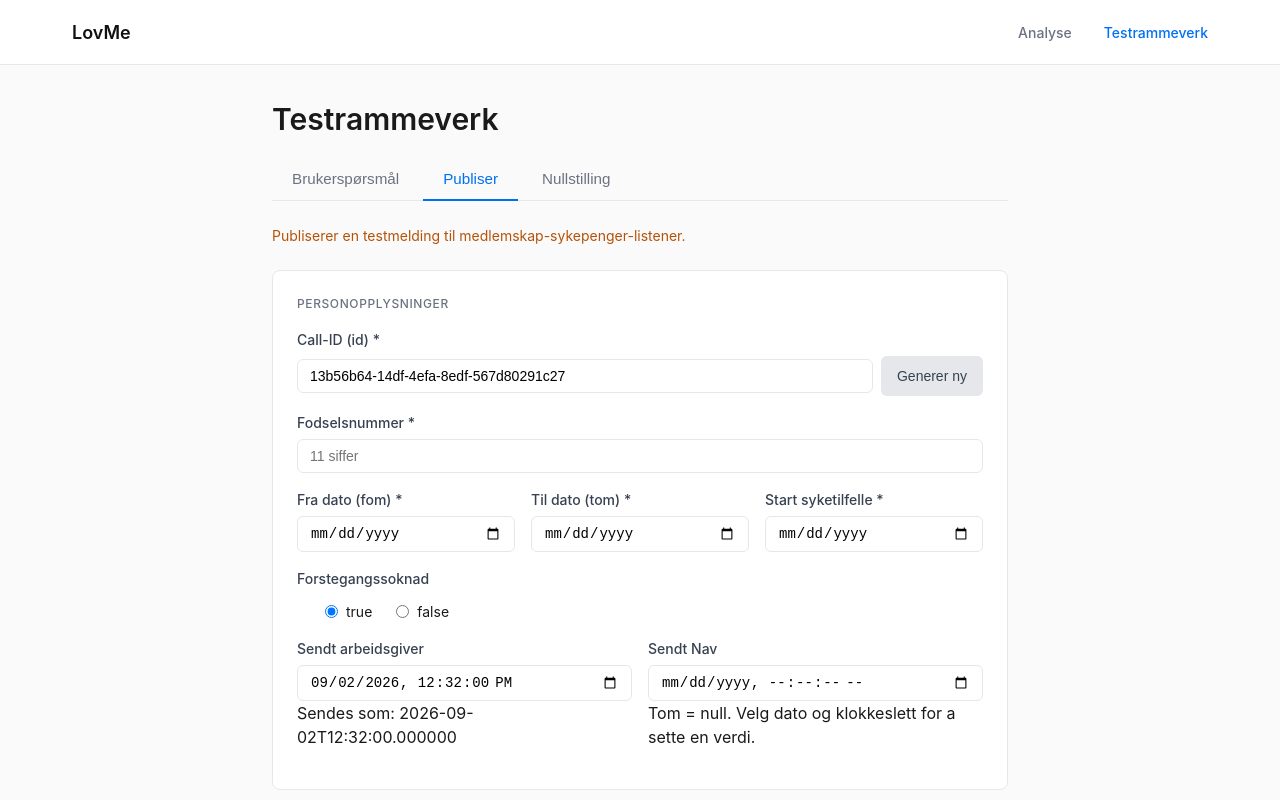
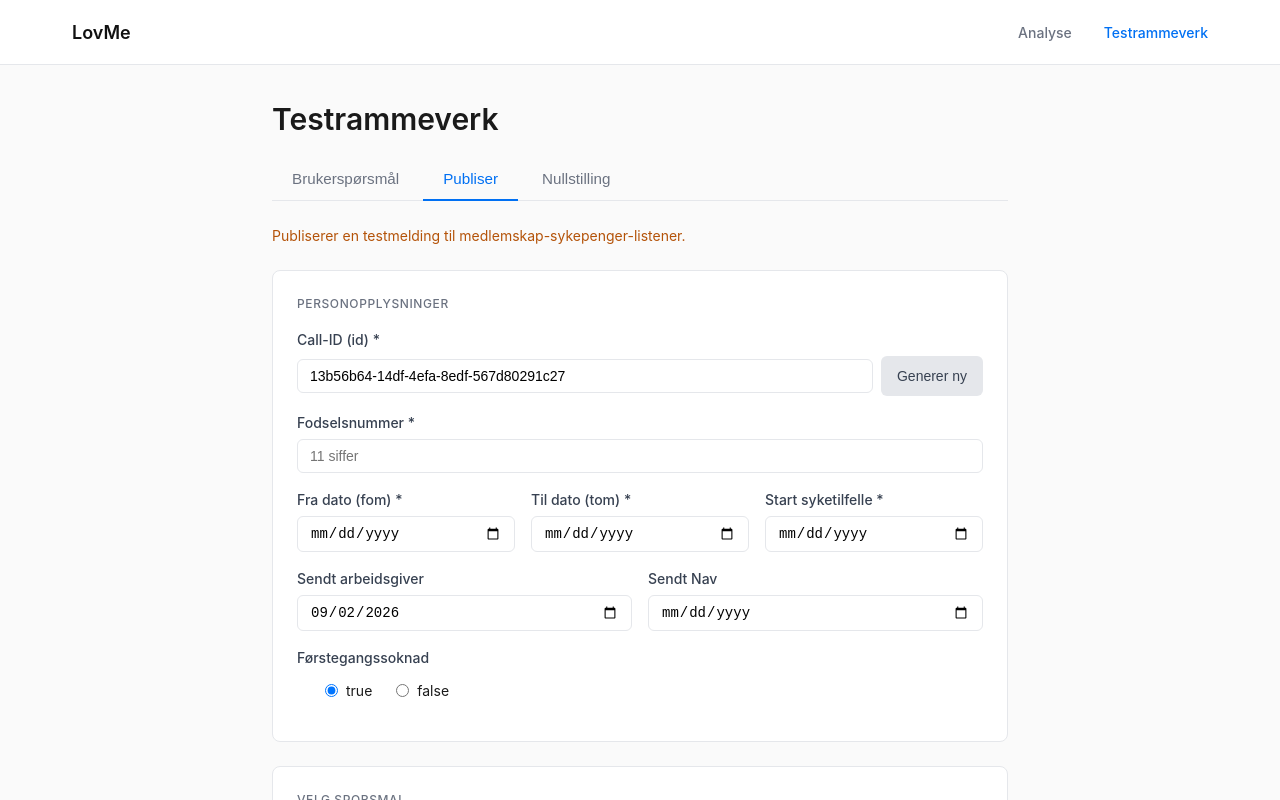
Before and after one commit to navikt/medlemskap-analyse, a Next.js app: page /testrammeverk in a window 1280 px wide. Both pictures are taken after a click on the tab "Publiser". Shown: the top 800 px of the page. Built offline with nearby package versions, Linux system fonts and the light colour scheme.

Commit message:
Bytter plass på sendtNav og sendtArbeidsgriver med førstegangssøknad

```diff
--- a/app/testrammeverk/PubliserPanel.tsx
+++ b/app/testrammeverk/PubliserPanel.tsx
@@ -58,17 +58,12 @@ const labels: Record<keyof Selections, string> = {
     oppholdUtenforNorge: "Opphold utenfor Norge",
 }
 
-// Konverterer verdien fra en datetime-local-velger (YYYY-MM-DDTHH:mm eller
-// YYYY-MM-DDTHH:mm:ss) til backend-formatet med mikrosekunder, f.eks.
-// "2022-05-11T17:32:04.071367". Tom verdi gir null.
+// Konverterer en ren dato fra datovelgeren (YYYY-MM-DD) til backend-formatet
+// med et fast klokkeslett (13:00) og mikrosekunder, f.eks.
+// "2022-05-11T13:00:00.000000". Tom verdi gir null.
 const toMikrosekundIso = (value: string): string | null => {
     if (value.trim() === "") return null
-    let iso = value.trim()
-    // Legg til sekunder hvis velgeren kun ga minutter
-    if (iso.length === 16) iso += ":00"
-    // Legg til mikrosekunder hvis de mangler
-    if (!iso.includes(".")) iso += ".000000"
-    return iso
+    return `${value.trim()}T13:00:00.000000`
 }
 
 export function PubliserPanel() {
@@ -88,7 +83,7 @@ export function PubliserPanel() {
     const [isLoading, setIsLoading] = useState(false)
     const [result, setResult] = useState<{ success: boolean; message: string } | null>(null)
     const [soknadId, setSoknadId] = useState(() => crypto.randomUUID())
-    const [sendtArbeidsgiver, setSendtArbeidsgiver] = useState(() => new Date().toISOString().slice(0, 19))
+    const [sendtArbeidsgiver, setSendtArbeidsgiver] = useState(() => new Date().toISOString().slice(0, 10))
     const [sendtNav, setSendtNav] = useState("")
 
     const handleCheckboxChange = (key: keyof Selections) => {
@@ -284,8 +279,36 @@ export function PubliserPanel() {
                     </div>
                 </div>
 
+                <div className="form-row">
+                    <div className="form-group">
+                        <label className="form-label" htmlFor="sendtArbeidsgiver">
+                            Sendt arbeidsgiver
+                        </label>
+                        <input
+                            type="date"
+                            id="sendtArbeidsgiver"
+                            className="form-input"
+                            value={sendtArbeidsgiver}
+                            onChange={(e) => setSendtArbeidsgiver(e.target.value)}
+                        />
+                    </div>
+
+                    <div className="form-group">
+                        <label className="form-label" htmlFor="sendtNav">
+                            Sendt Nav
+                        </label>
+                        <input
+                            type="date"
+                            id="sendtNav"
+                            className="form-input"
+                            value={sendtNav}
+                            onChange={(e) => setSendtNav(e.target.value)}
+                        />
+                    </div>
+                </div>
+
                 <div className="form-group">
-                    <label className="form-label">Forstegangssoknad</label>
+                    <label className="form-label">Førstegangssoknad</label>
                     <div className="radio-group">
                         <label className="radio-label">
                             <input
@@ -305,46 +328,6 @@ export function PubliserPanel() {
                             />
                             <span>false</span>
                         </label>
-                    </div>
-                </div>
-
-                <div className="form-row">
-                    <div className="form-group">
-                        <label className="form-label" htmlFor="sendtArbeidsgiver">
-                            Sendt arbeidsgiver
-                        </label>
-                        <input
-                            type="datetime-local"
-                            id="sendtArbeidsgiver"
-                            className="form-input"
-                            step={1}
-                            value={sendtArbeidsgiver}
-                            onChange={(e) => setSendtArbeidsgiver(e.target.value)}
-                        />
-                        <span className="field-hint">
-              {sendtArbeidsgiver.trim() === ""
-                  ? "Tom = null. Velg dato og klokkeslett for a sette en verdi."
-                  : `Sendes som: ${toMikrosekundIso(sendtArbeidsgiver)}`}
-            </span>
-                    </div>
-
-                    <div className="form-group">
-                        <label className="form-label" htmlFor="sendtNav">
-                            Sendt Nav
-                        </label>
-                        <input
-                            type="datetime-local"
-                            id="sendtNav"
-                            className="form-input"
-                            step={1}
-                            value={sendtNav}
-                            onChange={(e) => setSendtNav(e.target.value)}
-                        />
-                        <span className="field-hint">
-              {sendtNav.trim() === ""
-                  ? "Tom = null. Velg dato og klokkeslett for a sette en verdi."
-                  : `Sendes som: ${toMikrosekundIso(sendtNav)}`}
-            </span>
                     </div>
                 </div>
             </div>
```
